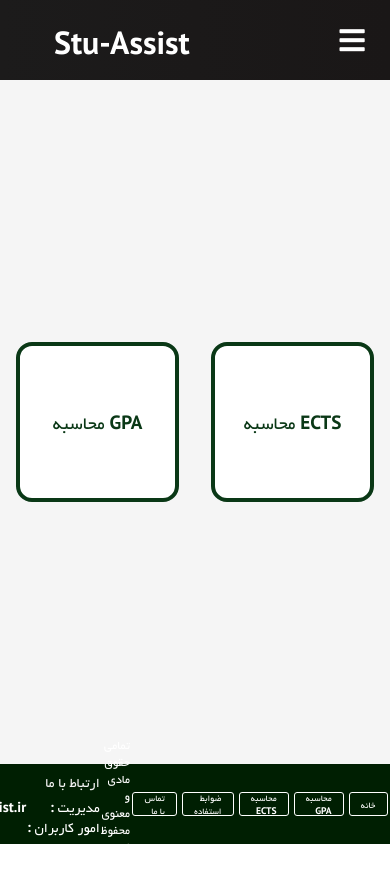
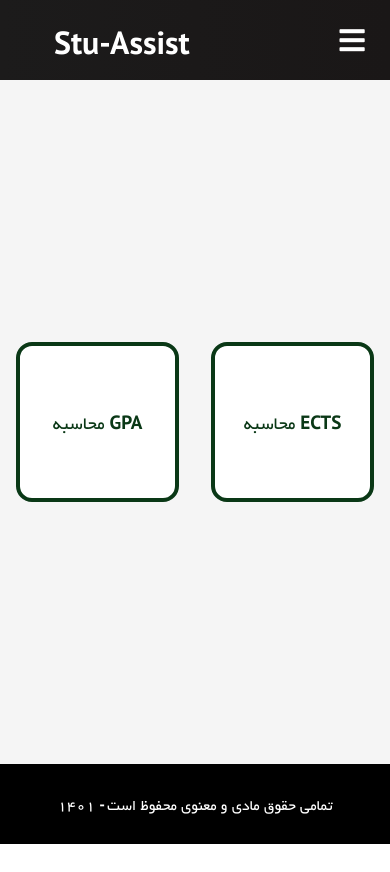
Before and after one commit to mohammadJaliliTorkamani/stu_assist, a React (Create React App) app: page / in a window 390 px wide. After the commit the page ends 844 px from the top, so only its background shows below. Built offline with nearby package versions, Linux system fonts and the light colour scheme.

Commit message:
footer got responsive

```diff
--- a/src/App.tsx
+++ b/src/App.tsx
@@ -44,7 +44,7 @@ function App() {
         <Route path='payment-result' element={<PaymentResult />} />
         <Route path='*' element={<NotFound />} />
       </Routes>
-      {showHeaderFooter && <Footer copyRightText={"تمامی حقوق مادی و معنوی محفوظ است - ۱۴۰۱"} pages={footerPages} contactUsLinks={contactLinks} />}
+      {showHeaderFooter && <Footer copyRightText={"تمامی حقوق مادی و معنوی محفوظ است - ۱۴۰۱"} />}
     </>
   )
 }
--- a/src/components/Footer.tsx
+++ b/src/components/Footer.tsx
@@ -1,6 +1,4 @@
 import styled from "@emotion/styled"
-import FooterPageComponent from "./FooterPageComponent";
-import KeyValuePair from "./KeyValuePair";
 
 const FooterContainer = styled.div`
     display: flex;
@@ -8,89 +6,20 @@ const FooterContainer = styled.div`
     color: white;
     height: 80px;
     width: 100%;
-    justify-content : space-between;
-    background: #001f02;
-    direction: rtl;
-`
-
-const LeftContainer = styled.div`
-    display: flex;
-    flex:1;
-    flex-direction: column;
-    justify-content: center;
-    align-items: center;
-`
-
-const LeftInnerContainer = styled.div`
-    display: flex;
-    flex-direction: column;
-    justify-content:  flex-start;
-    align-items: flex-start;
-`
-
-const MiddleContainer = styled.div`
-    display: flex;
-    flex:1;
-    flex-direction: column;
     justify-content : center;
     align-items: center;
-    font-size: 0.8rem;
-`
-
-const RightContainer = styled.div`
-    display: flex;
-    flex:1;
-    flex-direction: column;
-    justify-content: center;
-`
-
-const RightInnerContainer = styled.div`
-    display: flex;
-    flex-direction: row;
-    justify-content: center;
-`
-
-const ContactUsLabel = styled.div`
-    color: #f2f2f2;
-    font-size: 0.9rem;
-    margin-bottom: 5px;
+    background: black;
+    direction: rtl;
 `
 
 interface IProps {
     copyRightText: string,
-    pages: FooterPageLink[],
-    contactUsLinks: KeyValuePairItem[]
-}
-
-interface KeyValuePairItem {
-    id: number,
-    label: string,
-    value: string
-}
-
-interface FooterPageLink {
-    id: number,
-    text: string,
-    link: string
 }
 
 function Footer(props: IProps) {
     return (
         <FooterContainer>
-            <RightContainer>
-                <RightInnerContainer>
-                    {props.pages.map(page => <FooterPageComponent key={page.id} page={page} />)}
-                </RightInnerContainer>
-            </RightContainer>
-            <MiddleContainer>
-                {props.copyRightText}
-            </MiddleContainer>
-            <LeftContainer>
-                <LeftInnerContainer>
-                    <ContactUsLabel>ارتباط با ما</ContactUsLabel>
-                    {props.contactUsLinks.map(item => <KeyValuePair key={item.id} {...item} />)}
-                </LeftInnerContainer>
-            </LeftContainer>
+            {props.copyRightText}
         </FooterContainer>
     )
 }
--- a/src/components/FooterPageComponent.tsx
+++ /dev/null
@@ -1,37 +0,0 @@
-import { Link } from "react-router-dom";
-
-interface IProps {
-    page: FooterPageLink
-}
-
-interface FooterPageLink {
-    text: string,
-    link: string
-}
-
-const pageStyle = {
-    display: 'flex',
-    justifyContent: 'center',
-    color: 'white',
-    height: '0.06rem',
-    padding: '0.7rem',
-    marginLeft: '0.15rem',
-    marginRight: '0.15rem',
-    border: '1px solid white',
-    borderRadius: '3px',
-    fontSize: '0.60rem',
-    textDecoration: 'none',
-    cursor: 'pointer',
-    alignItems: 'center'
-}
-
-function FooterPageComponent(props: IProps) {
-    return (
-        <Link style={pageStyle}
-            to={props.page.link === "/" ? "/" : ("/" + props.page.link)}>
-            {props.page.text}
-        </ Link >
-    )
-}
-
-export default FooterPageComponent
```
